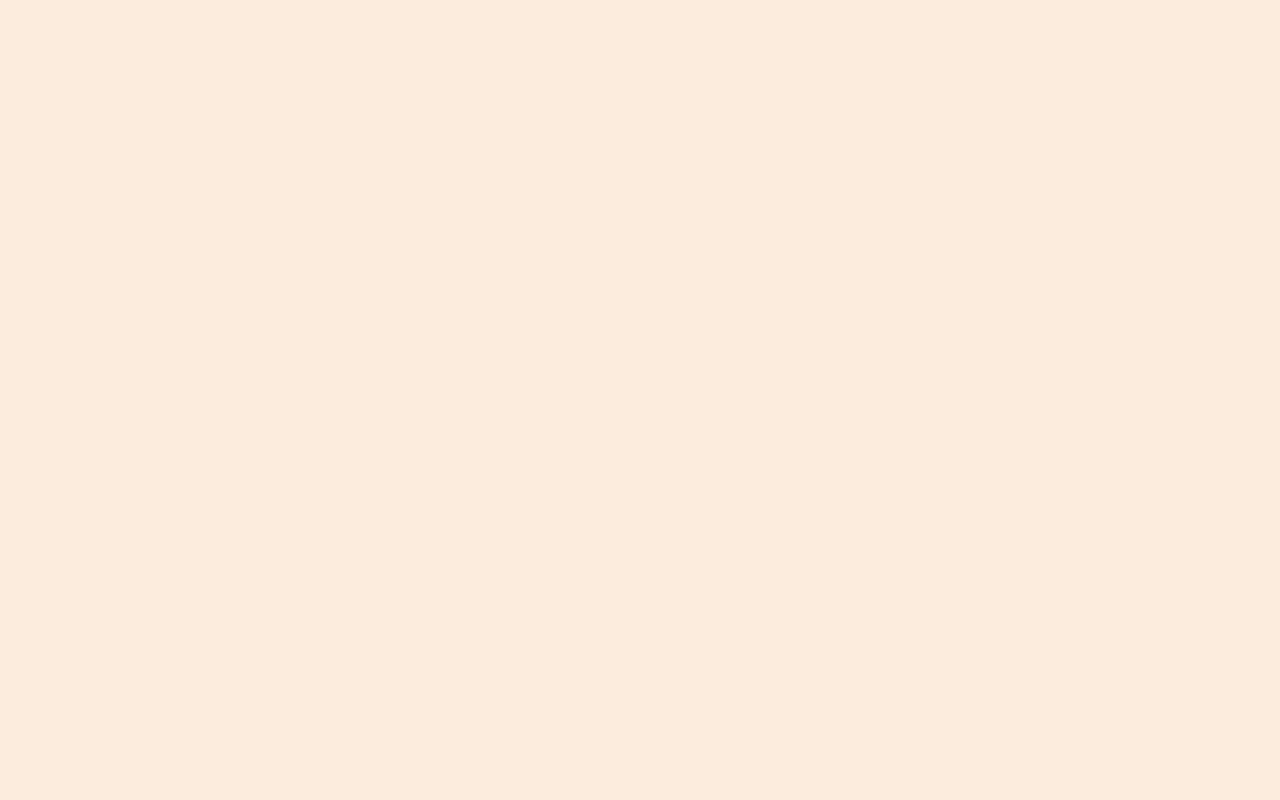
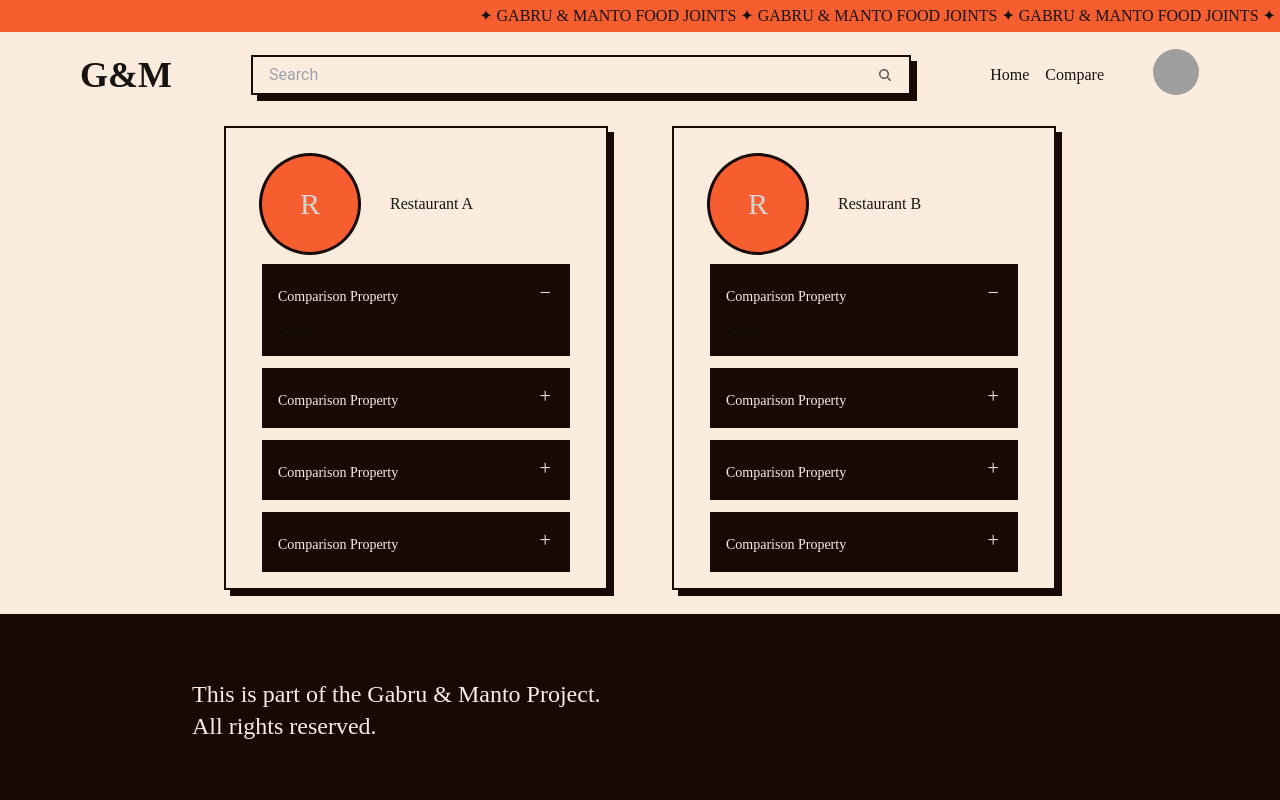
Before and after one commit to AbdullahEnemy/gabru-manto, a React (Create React App) app in the folder client/: page /compare in a window 1280 px wide. Before the commit this address had no page. Shown: the top 800 px of the page. Built offline with nearby package versions, Linux system fonts and the light colour scheme; grey boxes are pictures that could not be loaded.

Commit message:
feat: restaurant comparison

```diff
--- a/client/package.json
+++ b/client/package.json
@@ -9,6 +9,7 @@
         "@testing-library/react": "^13.4.0",
         "@testing-library/user-event": "^13.5.0",
         "chart.js": "^4.4.2",
+        "concurrently": "^8.2.2",
         "react": "^18.2.0",
         "react-chartjs-2": "^5.2.0",
         "react-dom": "^18.2.0",
--- a/client/src/App.css
+++ b/client/src/App.css
@@ -93,3 +93,10 @@ h1 {
 .selections-section {
   @apply flex flex-col items-center w-[750px];
 }
+
+/* ComparisonBox.jsx */
+
+.RestaurantCompMenu {
+
+  @apply card w-96 bg-base-100 shadow-xl border border-secondary  bordered-shadow rounded-sm py-4 px-9 font-mono;
+}
--- a/client/src/App.js
+++ b/client/src/App.js
@@ -3,7 +3,8 @@ import Home from "./pages/Home";
 import Dashboard from "./pages/Dashboard";
 import { BrowserRouter as Router, Routes, Route } from "react-router-dom";
 import React from "react";
-import RestaurantDetails from "./pages/RestaurantDetails";
+import RestaurantDetails from "./pages/restaurantdetails";
+import RestaurantComparison from "./pages/RestaurantComparison";
 
 function App() {
   return (
@@ -12,6 +13,7 @@ function App() {
         <Route path="/" element={<Home />}></Route>
         <Route path="/restaurant" element={<RestaurantDetails />}></Route>
         <Route path="/dashboard" element={<Dashboard />}></Route>
+        <Route path="/compare" element={<RestaurantComparison />}></Route>
       </Routes>
     </Router>
   );
--- /dev/null
+++ b/client/src/components/ComparisonBox.jsx
@@ -0,0 +1,93 @@
+import React, { useState } from 'react';
+import RestaurantIcon from './RestaurantIcon';
+
+const ComparisonBox = ({ Restaurant1, Restaurant2 }) => {
+  const [selectedItem1, setSelectedItem1] = useState(null);
+  const [selectedItem2, setSelectedItem2] = useState(null);
+
+const handleAccordionClick = (index, accordion) => {
+    if (accordion === 1) {
+      setSelectedItem1((prevSelectedItem) => {
+        if (prevSelectedItem === index) {
+          setSelectedItem2(null); // Deselect corresponding item in accordion 2
+          return null;
+        }
+        setSelectedItem2(index); // Select corresponding item in accordion 2
+        return index;
+      });
+    } else if (accordion === 2) {
+      setSelectedItem2((prevSelectedItem) => {
+        if (prevSelectedItem === index) {
+          setSelectedItem1(null); // Deselect corresponding item in accordion 1
+          return null;
+        }
+        setSelectedItem1(index); // Select corresponding item in accordion 1
+        return index;
+      });
+    }
+  };
+  return (
+<div className="m-6 flex flex-row justify-center space-x-16" id="comparisonbox">
+  <div className="RestaurantCompMenu">
+    <div className='flex flex-row items-center py-3 space-x-8'>
+      <RestaurantIcon />
+      <span>Restaurant A</span>
+    </div>
+    <div>
+      {/* Accordion 1 */}
+      <div className="space-y-3">
+        {[0, 1, 2, 3].map((index) => (
+          <div
+            key={index}
+            className={`collapse collapse-plus ${index === selectedItem1 ? 'bg-accent' : 'bg-secondary'}  rounded-none`}
+            onClick={() => {
+              handleAccordionClick(index, 1);
+              handleAccordionClick(index, 2);
+            }}
+          >
+            <input type="radio" name="my-accordion-1" defaultChecked={index === 0} />
+            <div className="collapse-title text-xl font-medium text-primary items-center justify-center">
+              <span className="text-sm">Comparison Property</span>
+            </div>
+            <div className="collapse-content">
+              <p className='text-xs'>Details</p>
+            </div>
+          </div>
+        ))}
+      </div>
+    </div>
+    </div>
+    <div className="RestaurantCompMenu">
+    <div className='flex flex-row items-center py-3 space-x-8'>
+      <RestaurantIcon />
+      <span>Restaurant B</span>
+    </div>
+      {/* Accordion 2 */}
+      <div className="space-y-3">
+        {[0, 1, 2, 3].map((index) => (
+          <div
+            key={index}
+            className={`collapse collapse-plus ${index === selectedItem2 ? 'bg-accent' : 'bg-secondary'}  rounded-none`}
+            onClick={() => {
+              handleAccordionClick(index, 1);
+              handleAccordionClick(index, 2);
+            }}
+          >
+            <input type="radio" name="my-accordion-2" defaultChecked={index === 0} />
+            <div className="collapse-title text-xl font-medium text-primary">
+              <span className="text-sm">Comparison Property</span>
+            </div>
+            <div className="collapse-content">
+              <p className='text-xs'>Details</p>
+            </div>
+          </div>
+        ))}
+      </div>
+    </div>
+  </div>
+
+
+  );
+};
+
+export default ComparisonBox;
--- /dev/null
+++ b/client/src/components/RestaurantIcon.jsx
@@ -0,0 +1,23 @@
+import React from "react";
+
+const RestaurantIcon = ({image}) => {
+return(
+
+    <div className="flex items-center">
+      {image !== null && image !== undefined ? (
+        <img className="w-24 rounded-full object-cover" src={image} alt="Avatar" />
+      ) : (
+        <div className="avatar placeholder">
+        <div className="bg-accent text-neutral-content rounded-full w-24 ring ring-secondary ring-offset-base-100">
+            <span className="text-3xl">R</span>
+        </div>
+        </div>
+      )}
+    </div>
+
+
+);
+
+};
+
+export default RestaurantIcon;
--- /dev/null
+++ b/client/src/pages/RestaurantComparison.jsx
@@ -0,0 +1,18 @@
+import React from "react";
+import TopTextStrip from "../components/TopTextStrip";
+import Footer from "../components/Footer";
+import Navbar from "../components/Navbar";
+import ComparisonBox from "../components/ComparisonBox";
+
+function RestaurantComparison() {
+    return (
+      <>
+        <TopTextStrip />
+        <Navbar />
+        <ComparisonBox/>
+        <Footer />
+      </>
+    );
+  }
+
+  export default RestaurantComparison;
```
Also changed, not shown: 2 other files (tests, documents, lock files or other folders).
